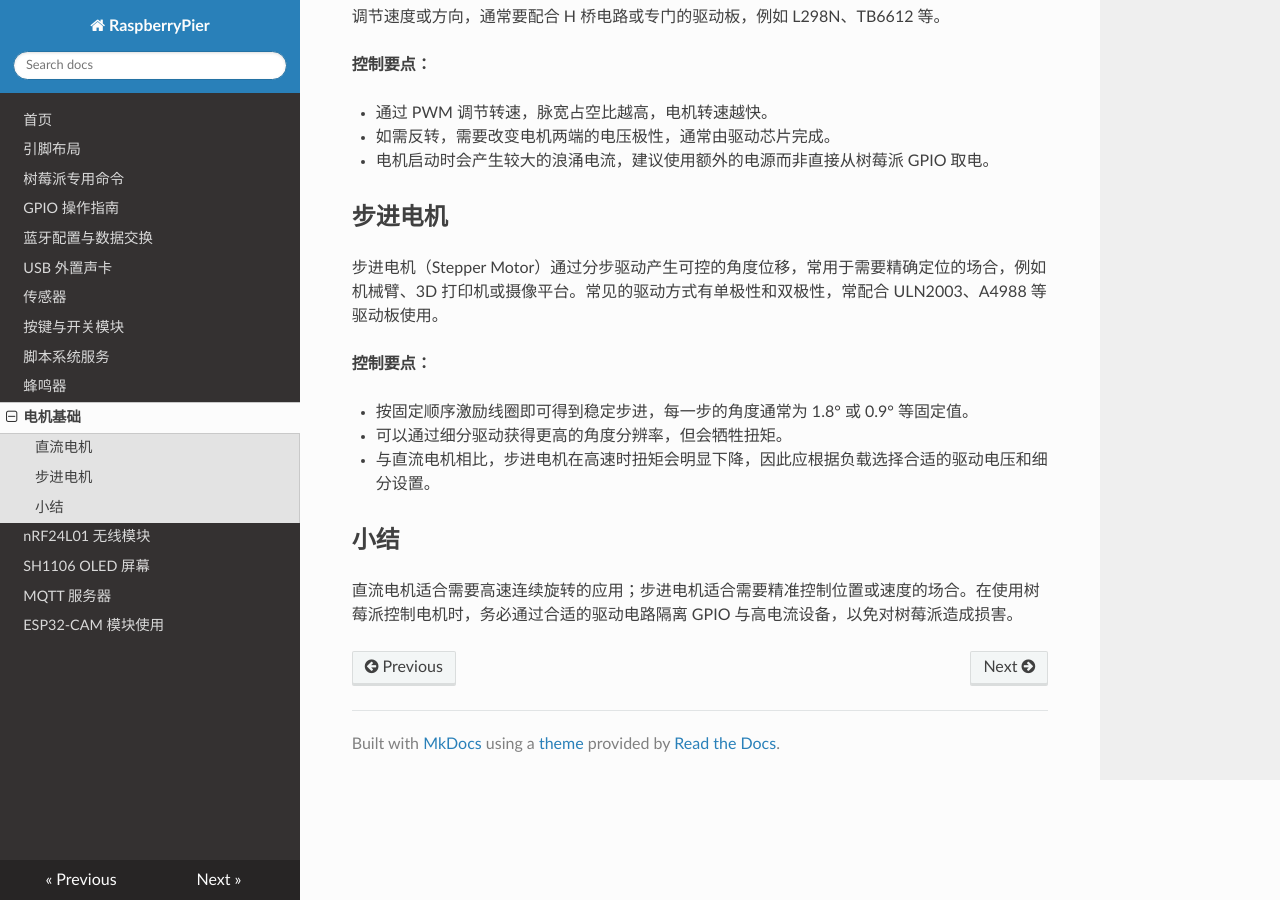
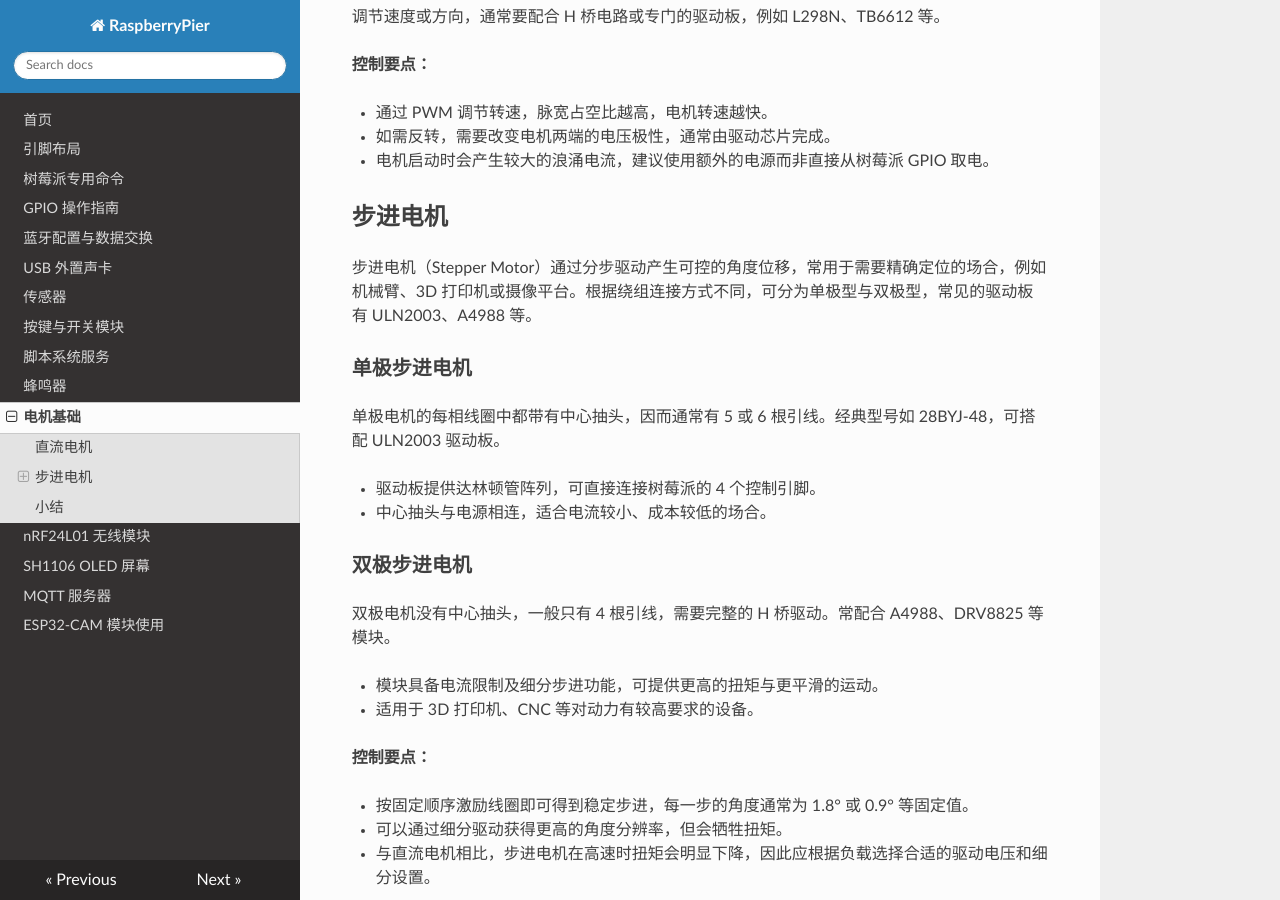
Before and after one commit to SwartzMss/RaspberryPier, an MkDocs documentation site: the page built from docs/motors.md, in a window 1280 px wide and 900 px high, scrolled down 342 px. Built offline with MkDocs 1.6.1, drawn with Linux system fonts in a browser that asks for light colours; nearby versions of some CDN libraries.

Commit message:
docs: expand motor info

```diff
--- a/docs/motors.md
+++ b/docs/motors.md
@@ -14,7 +14,21 @@
 
 ## 步进电机
 
-步进电机（Stepper Motor）通过分步驱动产生可控的角度位移，常用于需要精确定位的场合，例如机械臂、3D 打印机或摄像平台。常见的驱动方式有单极性和双极性，常配合 ULN2003、A4988 等驱动板使用。
+步进电机（Stepper Motor）通过分步驱动产生可控的角度位移，常用于需要精确定位的场合，例如机械臂、3D 打印机或摄像平台。根据绕组连接方式不同，可分为单极型与双极型，常见的驱动板有 ULN2003、A4988 等。
+
+### 单极步进电机
+
+单极电机的每相线圈中都带有中心抽头，因而通常有 5 或 6 根引线。经典型号如 28BYJ-48，可搭配 ULN2003 驱动板。
+
+- 驱动板提供达林顿管阵列，可直接连接树莓派的 4 个控制引脚。
+- 中心抽头与电源相连，适合电流较小、成本较低的场合。
+
+### 双极步进电机
+
+双极电机没有中心抽头，一般只有 4 根引线，需要完整的 H 桥驱动。常配合 A4988、DRV8825 等模块。
+
+- 模块具备电流限制及细分步进功能，可提供更高的扭矩与更平滑的运动。
+- 适用于 3D 打印机、CNC 等对动力有较高要求的设备。
 
 **控制要点：**
 
```
